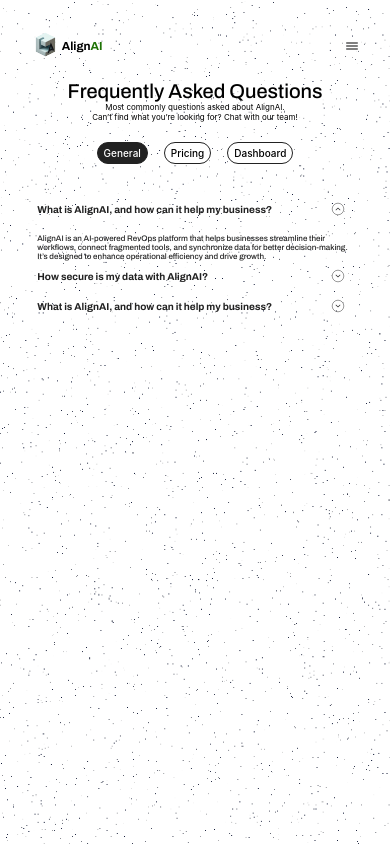
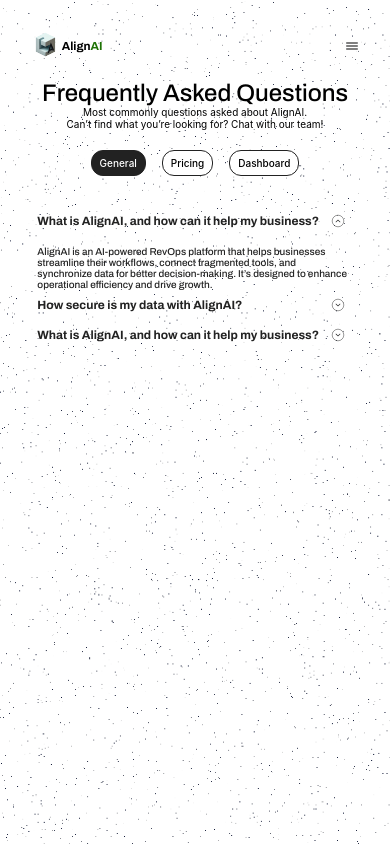
Before and after one commit to afroBalogun/alignAI, a React (Vite) app: page /FAQ in a window 390 px wide. Built offline with nearby package versions, Linux system fonts and the light colour scheme; a web font is replaced by a local one.

Commit message:
font-size

```diff
--- a/src/styles/faq.css
+++ b/src/styles/faq.css
@@ -214,34 +214,19 @@
 }
 
 @media (max-width: 425px){
-    .faq-header h2{
-        font-size: 20px;
-    }
 
-    .faq-header p{
-        font-size: 8px;
-    }
-
-    .category{
-        padding: 4px 6px;
-    }
 
     .QA{
         padding: 10px;
     }
 
-    .question{
-        font-size: 10px !important;
-    }
+
 
     .arrow{
         transform: scale(0.4);
     }
 
 
-    .answer{
-        font-size: 8px;
-    }
 }
 
 @media (min-width: 1750px) {
```
